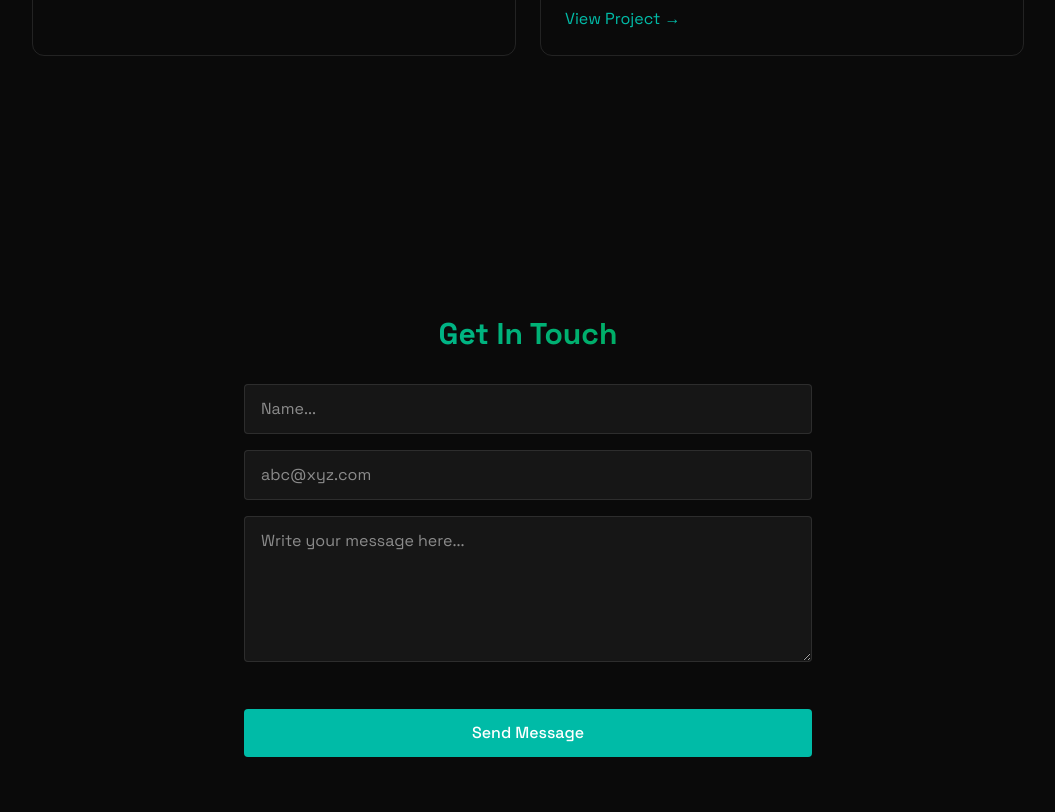
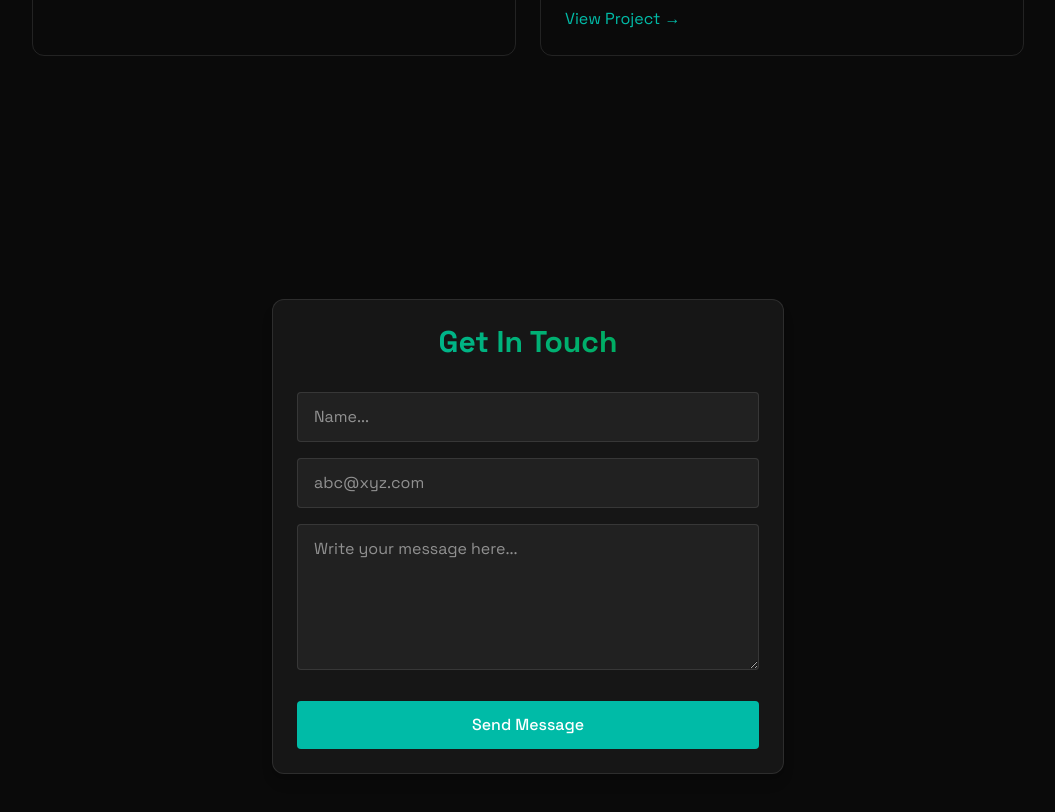
Before and after one commit to Shad-Islam/my-portfolio, a React (Vite) app: page / in a window 1280 px wide. Shown: the part 2420-3232 px from the top of the page, without its empty margins (112-1167 px from the left). Built offline with nearby package versions, Linux system fonts and the light colour scheme.

Commit message:
Add functionality to message system

```diff
--- a/src/components/section/Contact.jsx
+++ b/src/components/section/Contact.jsx
@@ -1,45 +1,93 @@
+import { useState } from "react";
 import { RevealOnScroll } from "../RevealOnScroll";
+import emailjs from "emailjs-com";
 
 export const Contact = () => {
+  const [formData, setFormData] = useState({
+    name: "",
+    email: "",
+    message: "",
+  });
+
+  const handelSubmit = (e) => {
+    e.preventDefault();
+
+    emailjs
+      .sendForm(
+        import.meta.env.VITE_SERVICE_ID,
+        import.meta.env.VITE_TEMPLATE_ID,
+        e.target,
+        import.meta.env.VITE_PUBLIC_KEY
+      )
+      .then(() => {
+        alert("Message sent successfully!");
+        setFormData({
+          name: "",
+          email: "",
+          message: "",
+        });
+      })
+      .catch(() => {
+        alert("Error sending message, please try again.");
+      });
+  };
+
   return (
     <section
       id="contact"
-      className="min-h-screen flex items-center justify-center py-20"
+      className="min-h-screen flex items-center justify-center py-20 px-4"
     >
       <RevealOnScroll>
-        <div className="px-4 w-150">
+        <div className="w-full max-w-lg bg-white/5 border border-white/10 rounded-xl p-6 shadow-lg">
           <h2 className="text-3xl font-bold mb-8 bg-gradient-to-r from-teal-500 to-green-600 bg-clip-text text-transparent text-center">
             Get In Touch
           </h2>
-          <form className="space-y-6">
-            <div className="relative">
+          <form className="space-y-6" onSubmit={handelSubmit}>
+            <div className="space-y-4">
               <input
                 type="text"
                 id="name"
                 name="name"
+                value={formData.name}
+                onChange={(e) =>
+                  setFormData({ ...formData, name: e.target.value })
+                }
                 required
-                className="w-full bg-white/5 border border-white/10 rounded px-4 py-3 text-white transition focus:outline-none focus:border-teal-500 focus:bg-green-500/5 mb-4"
+                className="w-full bg-white/5 border border-white/10 rounded px-4 py-3 text-white transition focus:outline-none focus:border-teal-500 focus:bg-green-500/5 "
                 placeholder="Name..."
               />
               <input
                 type="email"
                 id="email"
                 name="email"
+                value={formData.email}
+                onChange={(e) =>
+                  setFormData({ ...formData, email: e.target.value })
+                }
                 required
-                className="w-full bg-white/5 border border-white/10 rounded px-4 py-3 text-white transition focus:outline-none focus:border-teal-500 focus:bg-green-500/5 mb-4"
+                className="w-full bg-white/5 border border-white/10 rounded px-4 py-3 text-white transition focus:outline-none focus:border-teal-500 focus:bg-green-500/5 "
                 placeholder="abc@xyz.com"
               />
               <textarea
                 id="message"
                 name="message"
+                value={formData.message}
+                onChange={(e) =>
+                  setFormData({ ...formData, message: e.target.value })
+                }
                 required
                 rows={5}
-                className="w-full bg-white/5 border border-white/10 rounded px-4 py-3 text-white transition focus:outline-none focus:border-teal-500 focus:bg-green-500/5 mb-4"
+                className="w-full bg-white/5 border border-white/10 rounded px-4 py-3 text-white transition focus:outline-none focus:border-teal-500 focus:bg-green-500/5 "
                 placeholder="Write your message here..."
               />
             </div>
 
-            <button type="submit" className="w-full bg-teal-500 text-white py-3 px-6 rounded font-medium transition relative overflow-hidden hover:-translate-y-0.5 hover:shadow-[0_0_15px_rgba(20,184,166,0.2)] cursor-pointer">Send Message</button>
+            <button
+              type="submit"
+              className="w-full bg-teal-500 text-white py-3 px-6 rounded font-medium transition relative overflow-hidden hover:-translate-y-0.5 hover:shadow-[0_0_15px_rgba(20,184,166,0.2)] cursor-pointer"
+            >
+              Send Message
+            </button>
           </form>
         </div>
       </RevealOnScroll>
```
Also changed, not shown: 1 other file (tests, documents, lock files or other folders).
